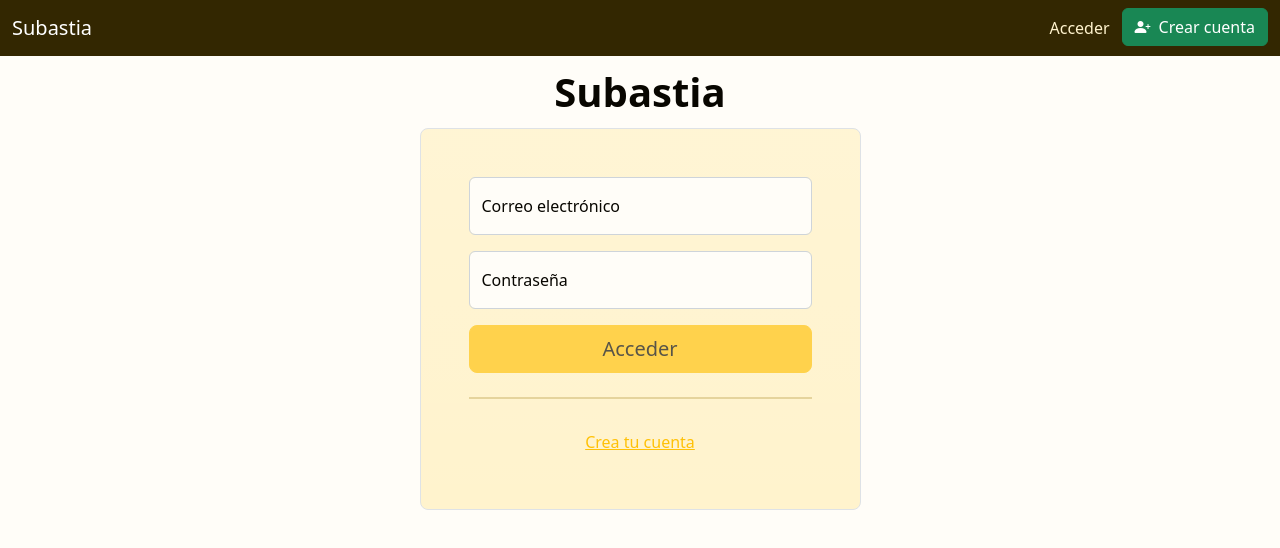
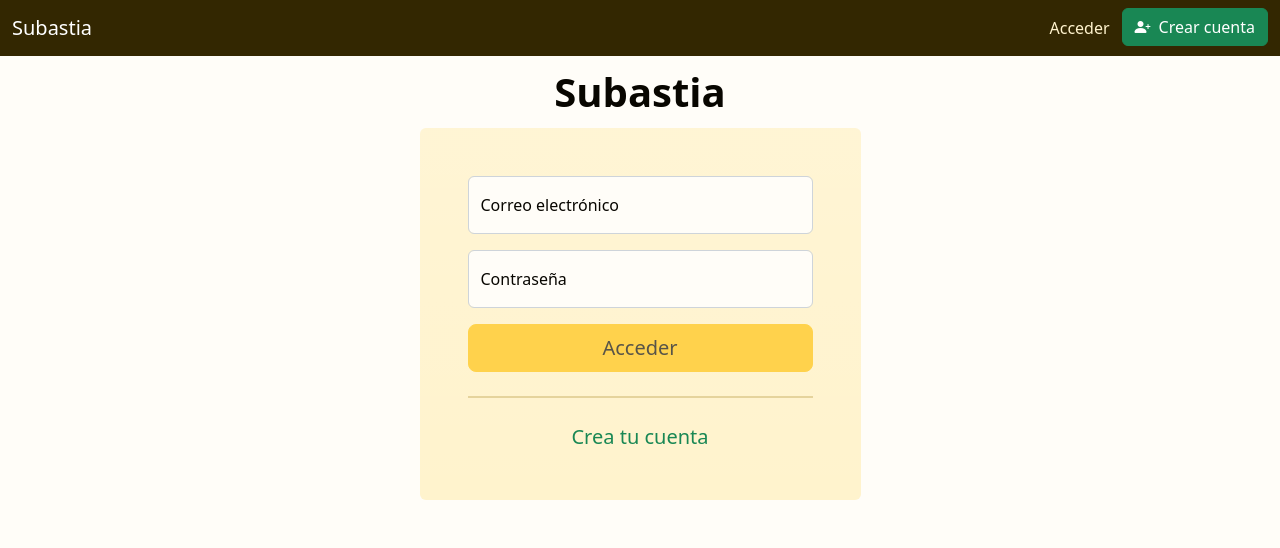
Before and after one commit to wonddark/mercadi, a React (Create React App) app: page /acceder in a window 1280 px wide. Shown: the top 548 px of the page. Built offline with nearby package versions, Linux system fonts and the light colour scheme.

Commit message:
Using classes from theme

```diff
--- a/src/components/LoginPage.tsx
+++ b/src/components/LoginPage.tsx
@@ -1,5 +1,6 @@
 import { Controller } from "react-hook-form";
 import useLogin from "../hooks/login.hook";
+import { Link } from "react-router-dom";
 
 function LoginPage() {
   const { registerPassword, submitForm, control, isValid, isLoading } =
@@ -9,10 +10,7 @@ function LoginPage() {
       <div className="row align-items-center py-3">
         <div className="col-md-10 mx-auto col-lg-5">
           <h1 className="display-4 fw-bold lh-1 mb-3 text-center">Subastia</h1>
-          <form
-            onSubmit={submitForm}
-            className="p-4 p-md-5 border rounded-3 bg-light bg-gradient"
-          >
+          <form onSubmit={submitForm} className="form-accented">
             <Controller
               name="email"
               control={control}
@@ -50,13 +48,10 @@ function LoginPage() {
             >
               Acceder
             </button>
-            <hr className="my-4" />
-            <a
-              href="/registro"
-              className="d-block mt-3 w-75 mx-auto btn btn-link"
-            >
+            <hr />
+            <Link to="/registro" className="form-accented-link link-success">
               Crea tu cuenta
-            </a>
+            </Link>
           </form>
         </div>
       </div>
```
